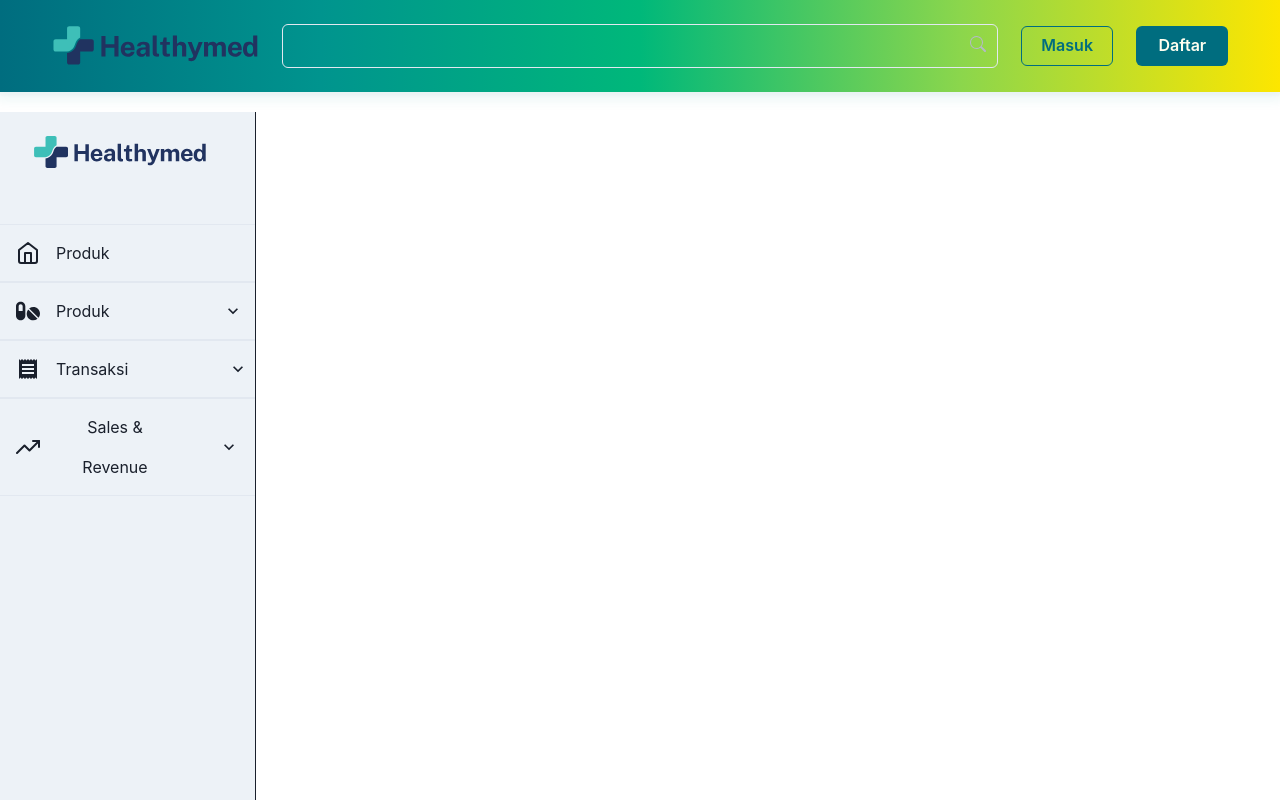
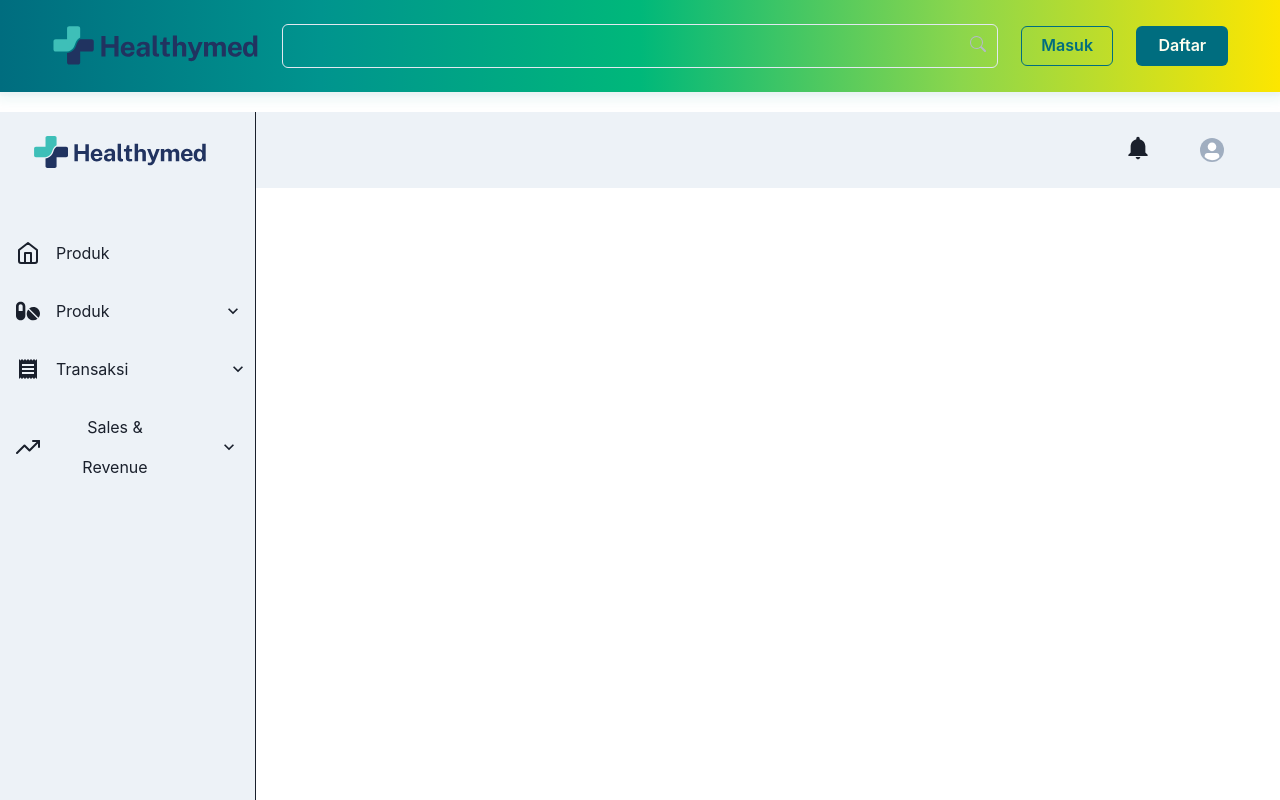
Before and after one commit to purwadhikafullstack/jcwd-2002-03-fe, a Next.js app: page /admin-dashboard in a window 1280 px wide. Shown: the top 800 px of the page. Built offline with nearby package versions, Linux system fonts and the light colour scheme.

Commit message:
feat: added admin navbar and fixed dropdown in sidebar

```diff
--- /dev/null
+++ b/src/component/AdminNavbar.jsx
@@ -0,0 +1,51 @@
+import {
+    Box,
+    Flex,
+    HStack,
+    Menu,
+    MenuButton,
+    Button,
+    Avatar,
+    MenuList,
+    MenuItem,
+    Icon,
+    Link,
+    Text,
+  } from "@chakra-ui/react";
+  import { IoMdNotifications } from "react-icons/io";
+
+  const NavBarItem = () => {
+
+    return (
+      <Box  bgColor="gray.100" px={10} position="sticky" py="1.5">
+        <Flex h={16} alignItems="center" justifyContent="right">
+        <Flex alignItems="center">
+            <Menu>
+              <MenuButton mr="4" as={Button} variant="flex" cursor="pointer" minW={0}>
+                <Icon alignContent="center" boxSize={7} as={IoMdNotifications} />
+              </MenuButton>
+              <MenuList>
+                <MenuItem>No notification</MenuItem>
+              </MenuList>
+            </Menu>
+          </Flex>
+
+          <Flex alignItems="center">
+            <Menu>
+              <MenuButton as={Button} variant="flex" cursor="pointer" minW={0}>
+                <Avatar
+                  size="xs"
+                />
+              </MenuButton>
+              <MenuList>
+                <MenuItem>Profile</MenuItem>
+                <MenuItem>Log Out</MenuItem>
+              </MenuList>
+            </Menu>
+          </Flex>
+        </Flex>
+      </Box>
+    );
+  };
+
+  export default NavBarItem;
--- a/src/component/AdminSideBar.jsx
+++ b/src/component/AdminSideBar.jsx
@@ -25,6 +25,7 @@ import { FiHome, FiChevronDown, FiTrendingUp } from "react-icons/fi";
 import { FaPills } from "react-icons/fa";
 import { MdReceipt } from "react-icons/md";
 import { Icon } from "@chakra-ui/icons";
+const { default: AdminNavbar } = require("component/AdminNavbar")
 
 const AdminSideBar = () => {
   const { isOpen, onToggle } = useDisclosure();
@@ -32,6 +33,9 @@ const AdminSideBar = () => {
   return (
     <>
       <Box minH="100vh">
+        <Box w="100%" pos="absolute">
+        <AdminNavbar />
+        </Box>
         <Box
           bgColor="gray.100"
           transition="3s ease"
@@ -46,7 +50,7 @@ const AdminSideBar = () => {
           </Flex>
           <Box mt="8">
 
-            <Accordion allowMultiple lineHeight="10">
+            <Accordion border="transparent" allowMultiple lineHeight="10">
               <AccordionItem>
                 <Box>
                   <AccordionButton>
@@ -57,7 +61,7 @@ const AdminSideBar = () => {
               </AccordionItem>
             </Accordion>
 
-            <Accordion allowMultiple lineHeight="10">
+            <Accordion border="transparent" allowMultiple lineHeight="10">
               <AccordionItem>
                 <Box>
                   <AccordionButton>
@@ -71,7 +75,7 @@ const AdminSideBar = () => {
               </AccordionItem>
             </Accordion>
 
-            <Accordion allowMultiple lineHeight="10">
+            <Accordion border="transparent" allowMultiple lineHeight="10">
               <AccordionItem>
                 <Box>
                   <AccordionButton>
@@ -89,7 +93,7 @@ const AdminSideBar = () => {
               </AccordionItem>
             </Accordion>
 
-            <Accordion allowMultiple lineHeight="10">
+            <Accordion border="transparent" allowMultiple lineHeight="10">
               <AccordionItem>
                 <Box>
                   <AccordionButton>
--- a/src/pages/admin-dashboard.jsx
+++ b/src/pages/admin-dashboard.jsx
@@ -1,5 +1,6 @@
 const { Stack } = require("@chakra-ui/react")
 const { default: AdminSideBar } = require("component/AdminSideBar")
+const { default: AdminNavbar } = require("component/AdminNavbar")
 
 const AdminDashboard = () => {
     return (
```
